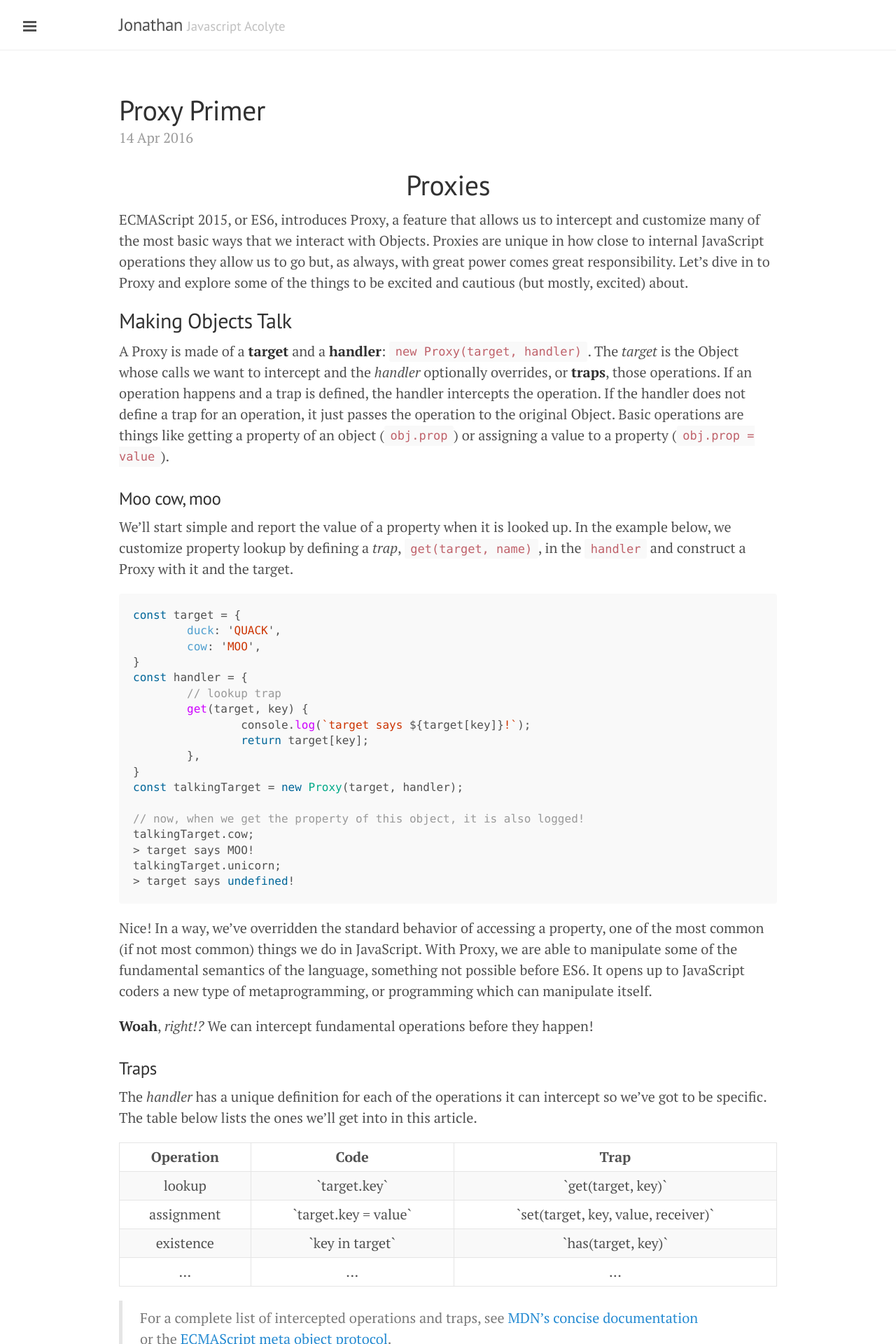
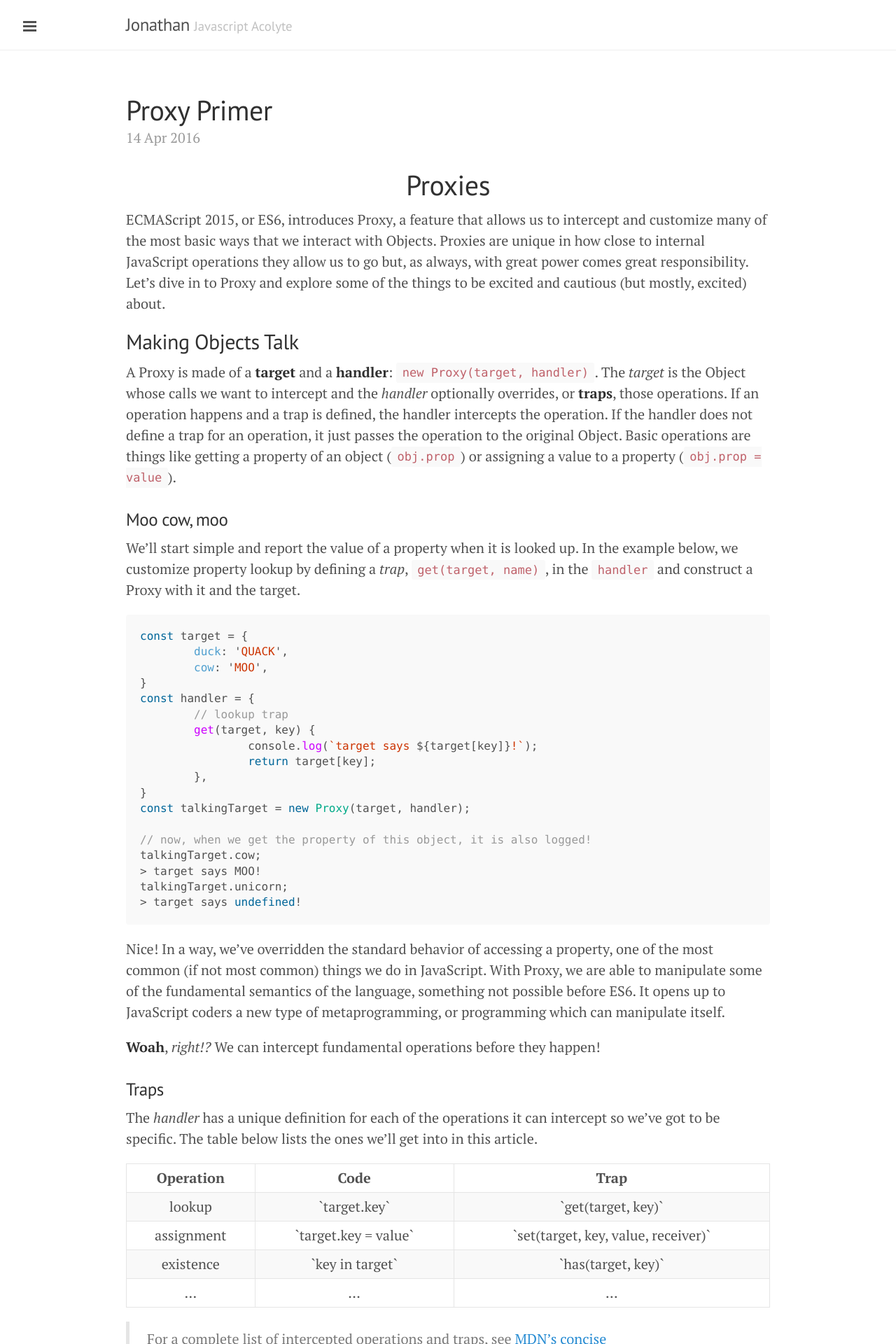
Before and after one commit to JonKrone/JonKrone.github.io, a Jekyll site: the page built from index.html, in a window 1280 px wide. Shown: the top 1920 px of the page at 70% size. Built offline with Jekyll 4.4.1, drawn with Linux system fonts in a browser that asks for light colours; the list of posts is cut into pages by our own code.

Commit message:
decrease .container column width

```diff
--- a/public/css/lanyon.css
+++ b/public/css/lanyon.css
@@ -83,7 +83,7 @@ h1, h2, h3, h4, h5, h6 {
 }
 @media (min-width: 56rem) {
   .container {
-    max-width: 49rem;
+    max-width: 48rem;
   }
 }
 
```
